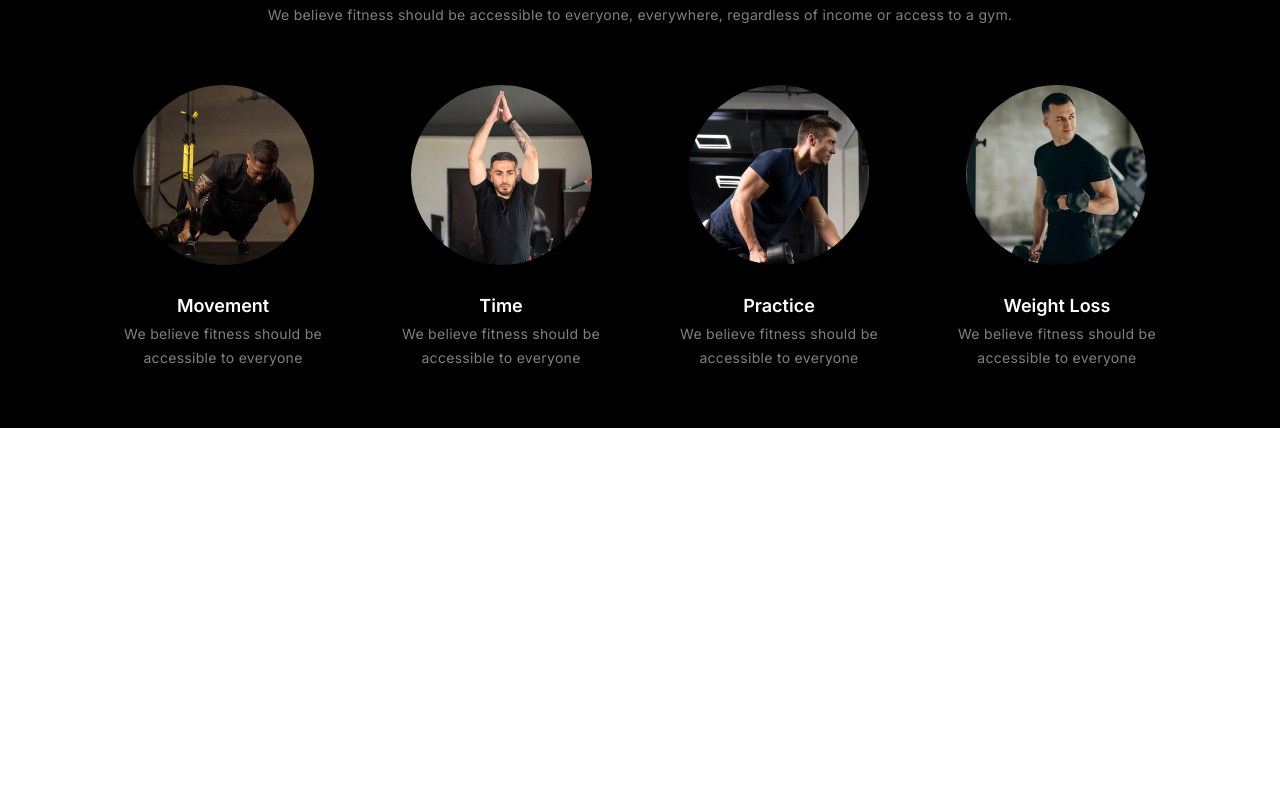
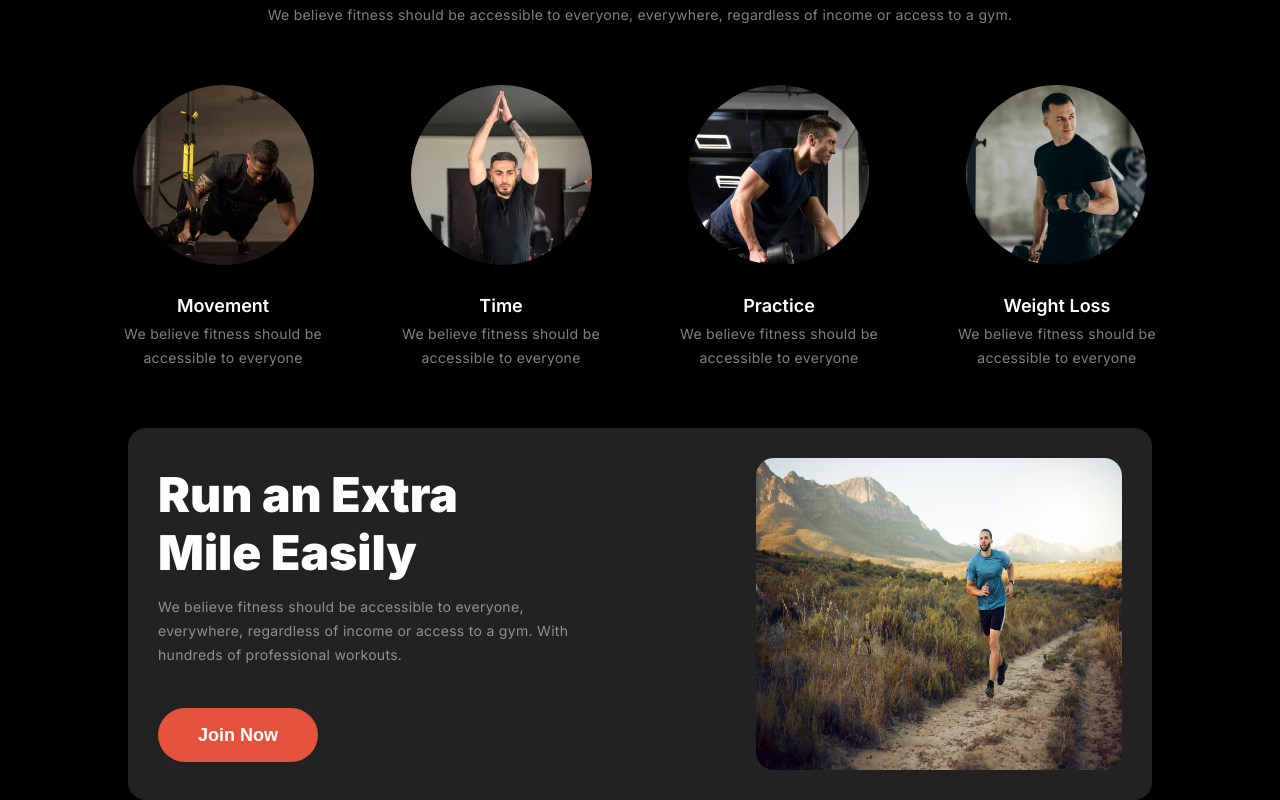
Before and after one commit to tariqul420/MY-ASSIGNMENT-02, a plain HTML site: page index.html in a window 1280 px wide. Shown: the part 884-1684 px from the top of the page. Before the commit the page ends 1312 px from the top, so only its background shows below. Drawn offline with Linux system fonts and the light colour scheme; a web font is replaced by a local one.

Commit message:
add run extra section

```diff
--- a/css/main.css
+++ b/css/main.css
@@ -225,7 +225,8 @@ main {
     padding-top: 100px;
 }
 
-.habit-container h2 {
+.habit-container h2,
+.run-text h2 {
     color: var(--heading-color);
     font-size: 48px;
     font-weight: 900;
@@ -234,7 +235,8 @@ main {
     margin-bottom: 14px;
 }
 
-.habit-container p {
+.habit-container p,
+.run-text p {
     color: var(--paragraph-color);
     font-size: 14px;
     font-weight: 400;
@@ -265,3 +267,39 @@ main {
     text-align: center;
     margin-bottom: 6px;
 }
+
+/* run extra section start hear */
+.run-container {
+    display: flex;
+    align-items: center;
+    justify-content: space-between;
+    width: 80%;
+    margin: 0 auto;
+}
+
+.run-container {
+    border-radius: 18px;
+    background: rgb(34, 34, 34);
+    padding: 30px;
+}
+
+.run-text h2,
+.run-text p {
+    text-align: left;
+}
+
+.run-text button {
+    margin-top: -50px;
+}
+
+.run-img {
+    width: 366px;
+    height: 312px;
+}
+
+.run-img img {
+    height: 100%;
+    width: 100%;
+    border-radius: 18px;
+    align-items: center;
+}
--- a/css/mobile.css
+++ b/css/mobile.css
@@ -73,7 +73,24 @@
     .habit-container {
         padding-top: 0;
     }
-    .habit-card{
+
+    .habit-card {
         flex-direction: column;
     }
+
+    /* run extra section start hear */
+    .run-container{
+        flex-direction: column;
+        gap: 31px;
+    }
+    .run-text h2{
+        font-size: 32px;
+    }
+    .run-text button{
+        width: 100%;
+    }
+    .run-img {
+        width: 100%;
+        height: 100%;
+    }
 }
--- a/index.html
+++ b/index.html
@@ -70,17 +70,26 @@
           <div class="card">
             <img src="images/image3.png" alt="" />
             <h4>Movement</h4>
-            <p>We believe fitness should be <br /> accessible to everyone</p>
+            <p>
+              We believe fitness should be <br />
+              accessible to everyone
+            </p>
           </div>
           <div class="card">
             <img src="images/image2.png" alt="" />
             <h4>Time</h4>
-            <p>We believe fitness should be <br /> accessible to everyone</p>
+            <p>
+              We believe fitness should be <br />
+              accessible to everyone
+            </p>
           </div>
           <div class="card">
             <img src="images/image4.png" alt="" />
             <h4>Practice</h4>
-            <p>We believe fitness should be <br /> accessible to everyone</p>
+            <p>
+              We believe fitness should be <br />
+              accessible to everyone
+            </p>
           </div>
           <div class="card">
             <img src="images/image5.png" alt="" />
@@ -92,6 +101,27 @@
           </div>
         </div>
       </section>
+
+      <!-- run extra section start hear -->
+      <section class="run-container">
+        <div class="run-text">
+          <h2>
+            Run an Extra <br />
+            Mile Easily
+          </h2>
+          <p>
+            We believe fitness should be accessible to everyone, <br />
+            everywhere, regardless of income or access to a gym. With <br />
+            hundreds of professional workouts.
+          </p>
+          <button>Join Now</button>
+        </div>
+        <div class="run-img">
+          <img src="images/run.jpg" alt="" />
+        </div>
+      </section>
+
+      <!-- Meet our term start hear -->
     </main>
     <footer></footer>
   </body>
```
